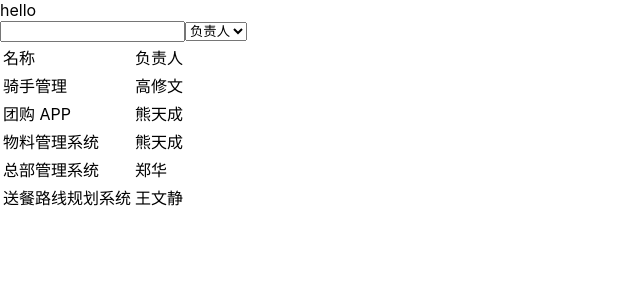
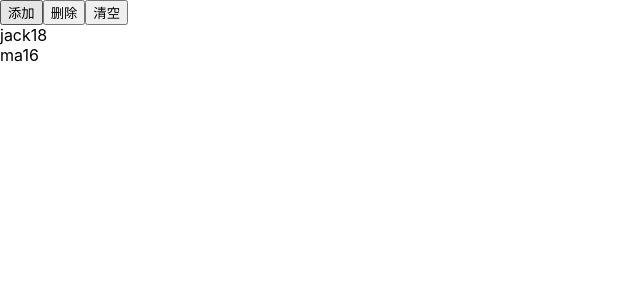
Before and after one commit to jkingfirst/jira, a React (Create React App) app: page / in a window 1280 px wide. Shown: the top 300 px of the page, without its empty margins (0-640 px from the left). Built offline with nearby package versions, Linux system fonts and the light colour scheme; data requests are answered from the project's data file.

Commit message:
chore: 练习自定义hook

```diff
--- a/package.json
+++ b/package.json
@@ -47,6 +47,7 @@
   "devDependencies": {
     "@commitlint/cli": "^12.1.4",
     "@commitlint/config-conventional": "^12.1.4",
+    "@types/qs": "^6.9.7",
     "eslint-config-prettier": "^8.3.0",
     "husky": "^6.0.0",
     "json-server": "^0.16.3",
--- a/src/index.tsx
+++ b/src/index.tsx
@@ -3,11 +3,13 @@ import ReactDOM from "react-dom";
 import "./index.css";
 // import App from './App';
 import Project from "pages/projectList/";
+import Test from "pages/reactTest";
 import reportWebVitals from "./reportWebVitals";
 
 ReactDOM.render(
   <React.StrictMode>
-    <Project />
+    {/*<Project />*/}
+    <Test />
   </React.StrictMode>,
   document.getElementById("root")
 );
--- a/src/pages/projectList/components/searchPanel/index.jsx
+++ /dev/null
@@ -1,23 +0,0 @@
-function SearchPanel ({params,setParams,users}) {
-    return <form >
-        <input type="text" value={params.name} onInput={e=>{
-            setParams({
-                ...params,
-                name:e.target.value
-            })
-        }}/>
-        <select value={params.personId} onChange={e=>{
-            console.log(e.target.value)
-            setParams({
-                ...params,
-                personId:e.target.value
-            })
-        }}>
-            <option value="">负责人</option>
-            {users.map(item=>{
-                return <option value={item.id} key={item.id}>{item.name}</option>
-            })}
-        </select>
-    </form>
-}
-export default SearchPanel
--- a/src/pages/projectList/components/tablelist/index.jsx
+++ /dev/null
@@ -1,17 +0,0 @@
-function TableList ({list,users}) {
-    return <table>
-        <thead>
-        <tr>
-            <td>名称</td>
-            <td>负责人</td>
-        </tr>
-        </thead>
-        <tbody>
-        {list.map(item=> <tr>
-            <td>{item.name}</td>
-            <td>{users.find(user => user.id === item.personId)?.name||'未知'}</td>
-        </tr>)}
-        </tbody>
-    </table>
-}
-export default TableList
--- a/src/pages/projectList/index.jsx
+++ /dev/null
@@ -1,34 +0,0 @@
-import {useState, useEffect} from 'react'
-import SearchPanel from './components/searchPanel/'
-import TableList from './components/tablelist/'
-import * as qs from 'qs'
-import {deleteObjEmptyProperty} from 'utils/tools'
-let BASE_API_URL = process.env.REACT_APP_API_URL
- function Project() {
-    const [params, setParams] = useState({
-        personId:'',
-        name:''
-    })
-    const [projectList,setProjectList] = useState([])
-    const [users, setUsers] = useState([])
-    useEffect(()=>{
-        fetch(`${BASE_API_URL}/projects?${qs.stringify(deleteObjEmptyProperty(params))}`).then(async (response)=> await response.json()).then(res=>{
-            setProjectList(res)
-            console.log(projectList)
-        })
-    },[params])
-    useEffect(()=>{
-        fetch(`${BASE_API_URL}/users`).then(async response => response.json()).then(res=>{
-            setTimeout(()=>{
-                setUsers(res)
-            },0)
-            console.log(users)
-        })
-    },[])
-    return<>
-        <div>hello</div>
-        <SearchPanel users={users} params={params} setParams={setParams}/>
-        <TableList list={projectList} users={users}/>
-    </>
-}
-export default Project
--- /dev/null
+++ b/src/pages/reactTest.tsx
@@ -0,0 +1,24 @@
+import { useArray } from "utils/tools";
+export default function Test() {
+  let arr: { name: string; age: number }[] = [
+    { name: "jack", age: 18 },
+    { name: "ma", age: 16 },
+  ];
+  let { list, addItem, clear, removeItem } = useArray(arr);
+
+  return (
+    <div>
+      <button onClick={() => addItem({ name: "jking", age: 19 })}>添加</button>
+      <button onClick={() => removeItem(0)}>删除</button>
+      <button onClick={() => clear()}>清空</button>
+      {list.map((item) => {
+        return (
+          <div key={item.name}>
+            {item.name}
+            {item.age}
+          </div>
+        );
+      })}
+    </div>
+  );
+}
--- a/src/utils/tools.js
+++ /dev/null
@@ -1,12 +0,0 @@
-export const isFalse = (val) => {
-  return val === 0 ? false : !val;
-};
-export const deleteObjEmptyProperty = (obj) => {
-  let tempObj = { ...obj };
-  for (let key in tempObj) {
-    if (isFalse(tempObj[key])) {
-      delete tempObj[key];
-    }
-  }
-  return tempObj;
-};
--- /dev/null
+++ b/src/utils/tools.ts
@@ -0,0 +1,42 @@
+import { useState, useEffect } from "react";
+export const isFalse = (val: unknown) => {
+  // unknown 可以代替any,却能有严格的限制 unknown不能赋值给任何变量
+  return val === 0 ? false : !val;
+};
+export const deleteObjEmptyProperty = (obj: object) => {
+  let tempObj: object = { ...obj };
+  for (let key in tempObj) {
+    // @ts-ignore
+    if (isFalse(tempObj[key])) {
+      // @ts-ignore
+      delete tempObj[key];
+    }
+  }
+  return tempObj;
+};
+export const useDebounce = <T>(value: T, delay?: number) => {
+  const [debounceValue, setDebounceValue] = useState(value);
+  useEffect(() => {
+    const timer = setTimeout(() => {
+      setDebounceValue(value);
+    }, delay);
+    return () => clearTimeout(timer);
+  }, [value, delay]);
+  return debounceValue;
+};
+export const useArray = <T>(arr: T[]) => {
+  const [list, setList] = useState(arr);
+  return {
+    list,
+    setList,
+    addItem: (item: T) => {
+      setList([...list, item]);
+    },
+    clear: () => setList([]),
+    removeItem: (index: number) => {
+      let copy = [...list];
+      copy.splice(index, 1);
+      setList(copy);
+    },
+  };
+};
```
Also changed, not shown: src/pages/projectList/components/searchPanel/index.tsx (added, +48 -0 lines), src/pages/projectList/components/tablelist/index.tsx (added, +34 -0 lines), src/pages/projectList/index.tsx (added, +45 -0 lines), 1 other file (tests, documents, lock files or other folders).
